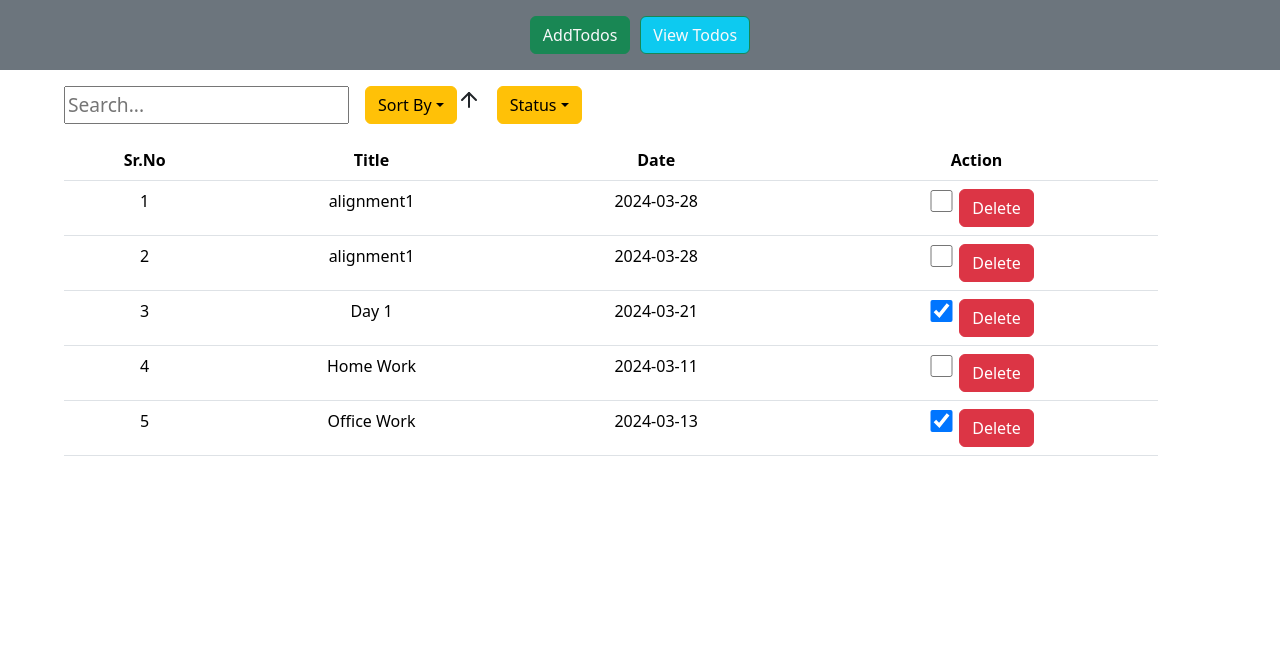
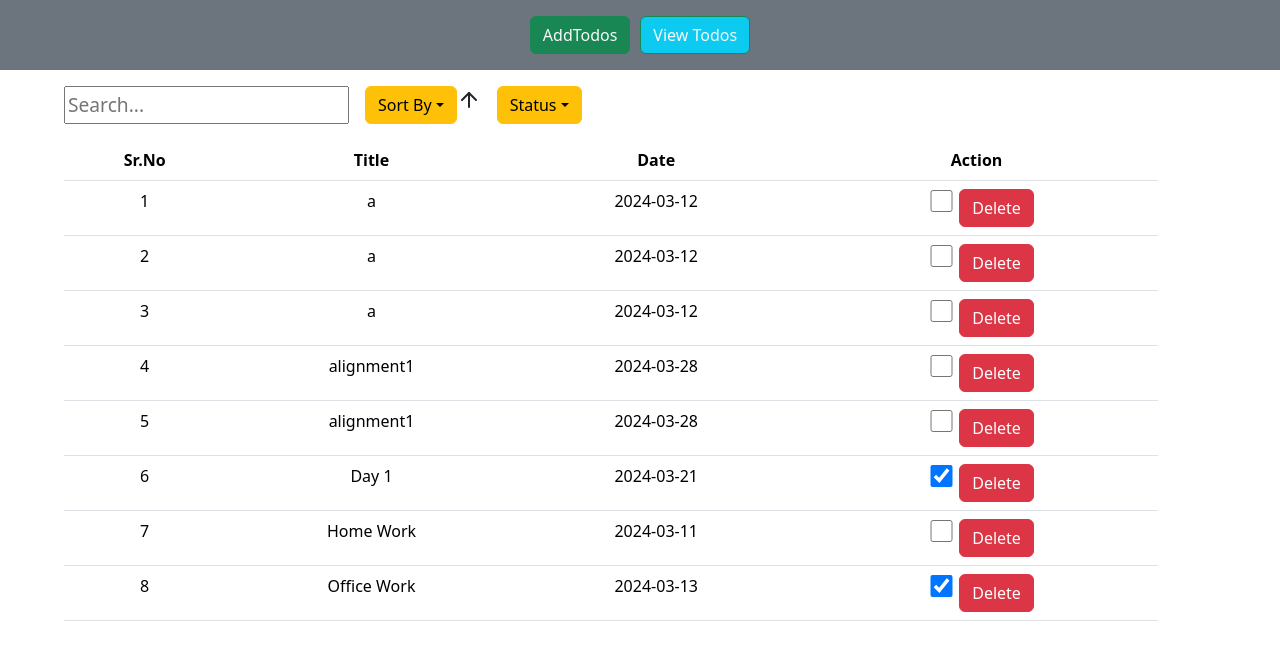
Before and after one commit to Dornal2002/react-assignments, a React (Create React App) app: page / in a window 1280 px wide. Shown: the top 660 px of the page. Built offline with nearby package versions, Linux system fonts and the light colour scheme; data requests are answered from the project's data file.

Commit message:
Assignment 5 Added

```diff
--- a/db.json
+++ b/db.json
@@ -29,6 +29,24 @@
       "title": "alignment1",
       "date": "2024-03-28",
       "isCompleted": false
+    },
+    {
+      "id": "b856",
+      "title": "a",
+      "date": "2024-03-12",
+      "isCompleted": false
+    },
+    {
+      "id": "9f3a",
+      "title": "a",
+      "date": "2024-03-12",
+      "isCompleted": false
+    },
+    {
+      "id": "7c39",
+      "title": "a",
+      "date": "2024-03-12",
+      "isCompleted": false
     }
   ]
 }
--- a/src/components/AddTodos.tsx
+++ b/src/components/AddTodos.tsx
@@ -18,14 +18,12 @@ export default function AddTodos() {
   };
 
   const handleAdd = () => {
-    const todoExists = todolist.some((todo) => todo.title === title && todo.date===date);
-
-    if (todoExists) {
-      alert("Todo already exists");
-      return;
-    }
-
     if (title) {
+      const todoExists = todolist.some((todo) => todo.title === title);
+      if (todoExists) {
+        alert("Todo already exists");
+        return;
+      }
       fetch("http://localhost:8000/todos", {
         method: "POST",
         headers: { "content-type": "application-json" },
```
